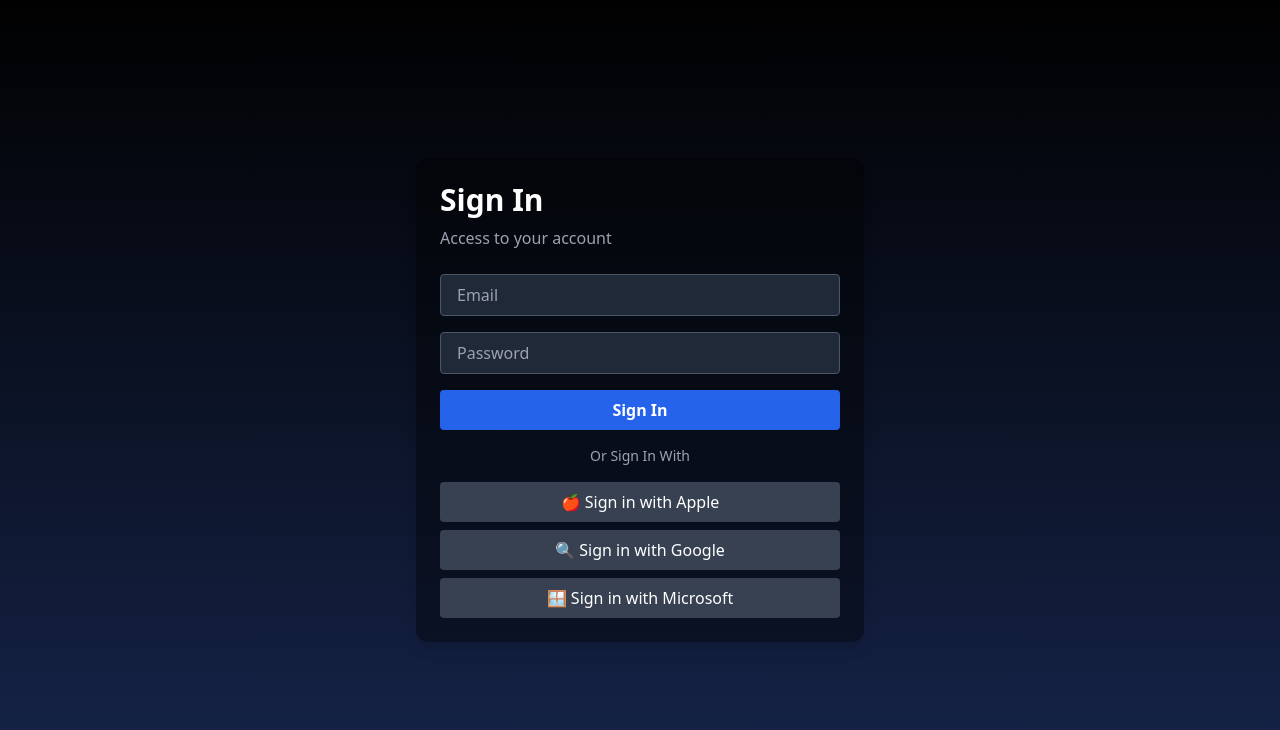
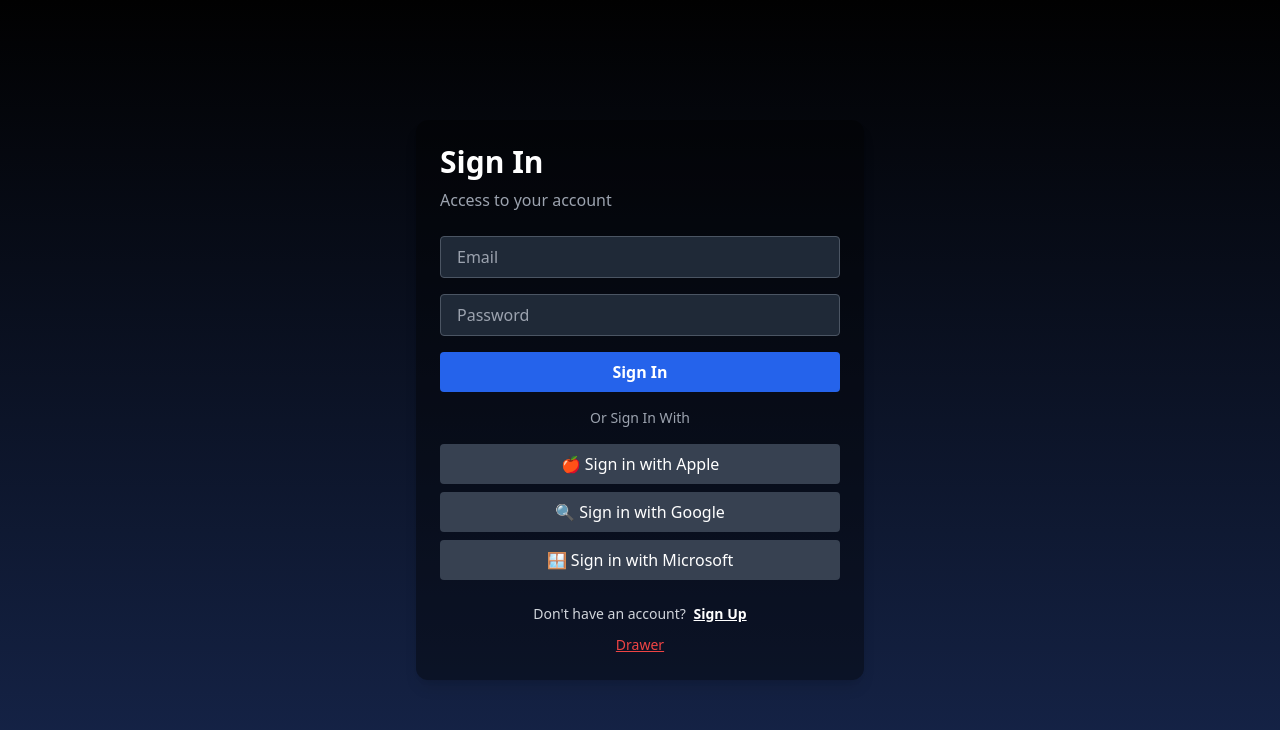
Before and after one commit to Mohammed-App-creater/Web-Projects, a PHP site: page /singin.view.php in a window 1280 px wide. Shown: the top 730 px of the page. Run offline with PHP 8.4, Linux system fonts and the light colour scheme; data that the repository does not hold is empty; some libraries are stand-ins or nearby versions.

Commit message:
Add call to action to signup

```diff
--- a/View/auth/singin.view.php
+++ b/View/auth/singin.view.php
@@ -56,7 +56,14 @@
         <button class="w-full bg-gray-700 py-2 rounded hover:bg-gray-600">🪟 Sign in with Microsoft</button>
     </div>
 
+    <p class="text-center text-sm text-gray-300 mt-6">
+        Don't have an account?
+        <a href="/signup" class="text-white font-bold underline ml-1">Sign Up</a>
+    </p>
 
+    <div class="text-center mt-2">
+        <a href="/drawer.php" class="text-red-500 text-sm underline">Drawer</a>
+    </div>
 </div>
 </body>
 </html>
```
